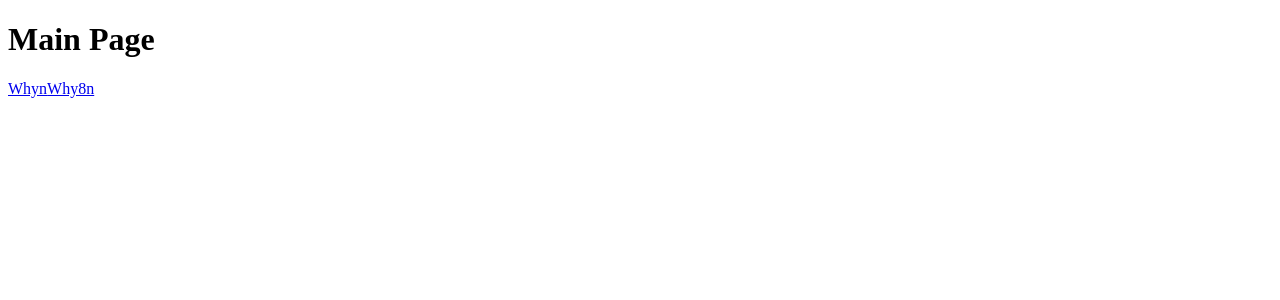
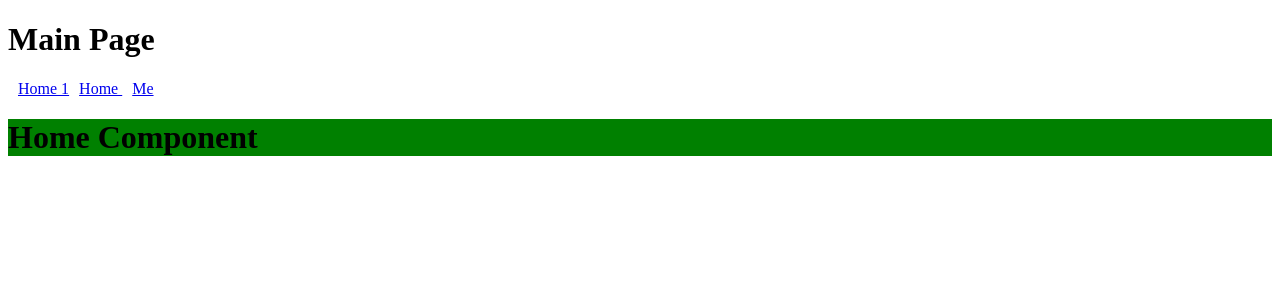
Before and after one commit to Why8n/Demos, a Vue app: page /home/1 in a window 1280 px wide. Before the commit this address had no page. Shown: the top 300 px of the page. Built offline with nearby package versions, Linux system fonts and the light colour scheme.

Commit message:
feat: navigation guards

```diff
--- a/src/App.vue
+++ b/src/App.vue
@@ -3,9 +3,14 @@
   <h1>Main Page</h1>
 
   <!-- 点击跳转到根路由 -->
-  <router-link to="/user/whyn">Whyn</router-link>
-  <router-link to="/user/Why8n">Why8n</router-link>
+  <router-link to="/home/1">Home 1</router-link>
+  <router-link to="/home/2">Home </router-link>
+  <router-link to="/me">Me</router-link>
 
   <router-view />
-
 </template>
+<style scoped>
+a {
+  margin-left: 10px;
+}
+</style>
--- a/src/components/Home.vue
+++ b/src/components/Home.vue
@@ -1,6 +1,26 @@
 <template>
   <h1>Home Component</h1>
 </template>
+
+<script>
+import { onBeforeRouteLeave, onBeforeRouteUpdate } from 'vue-router';
+export default {
+  name: 'Home',
+
+  setup(props, context) {
+    console.log('setup = onBeforeRouteEnter');
+    // update 守卫确认导航跳转，因此没有 next 参数
+    onBeforeRouteUpdate((fto, from) => {
+      console.log('onBeforeRouteUpdate');
+    });
+
+    // leave 守卫同样没有 next 参数
+    onBeforeRouteLeave((to, from) => {
+      console.log('onBeforeRouteLeave');
+    });
+  },
+};
+</script>
 
 <style scoped>
 h1 {
--- a/src/components/User.vue
+++ b/src/components/User.vue
@@ -4,10 +4,22 @@
 </template>
 
 <script>
+import { onBeforeRouteLeave, onBeforeRouteUpdate } from 'vue-router';
+
 export default {
   name: 'User',
   props: {
     query: String,
   },
+
+  setup() {
+    onBeforeRouteUpdate((to, from) => {
+      console.log('Component onBeforeRouteUupdate');
+    });
+
+    onBeforeRouteLeave((to, from) => {
+      console.log('Component onBeforeRouteLeave');
+    });
+  },
 };
 </script>
--- a/src/router/index.js
+++ b/src/router/index.js
@@ -1,13 +1,53 @@
 // file: router/index.js
 import { createRouter, createWebHistory } from 'vue-router';
 
-export default createRouter({
+const router = createRouter({
   history: createWebHistory(),
   routes: [
     {
-      path: '/user',
-      component: () => import('@/components/User.vue'),
-      props: (route) => ({ query: route.query.name }),
+      path: '/home/:id',
+      component: () => import('@/components/Home.vue'),
+      // 支持传递多个钩子函数
+      // beforeEnter: [(..)=>{..}, (..)=>{..}],
+    //   beforeEnter: (to, from, next) => {
+    //     console.log('Home: Route beforeEnter');
+    //     next();
+    //   },
     },
+    {
+      path: '/me',
+      component: () => import('@/components/Me.vue'),
+    //   beforeEnter: (to, from) => {
+    //     console.log('Me: Route beforeEnter');
+    //     return true;
+    //   },
+    },
+    { path: '/user', component: () => import('@/components/User.vue') },
   ],
 });
+
+// router.beforeEach((to, from) => {
+//   console.log('Router beforeEach 1');
+//   if(to.path === '/user')
+//       return true;
+//   return '/user';
+// });
+
+// router.beforeEach((to, from, next) => {
+//   console.log('Router beforeEach 2');
+//   next();
+// });
+
+// router.onError((error, to, from) => {
+//   console.log(error, to, from);
+// });
+
+// router.beforeResolve((to, from, next) => {
+//   console.log('Router beforeResolve');
+// });
+
+// router.afterEach((to, from, failure) => {
+//   console.log('Router afterEach');
+// });
+
+export default router;
```
